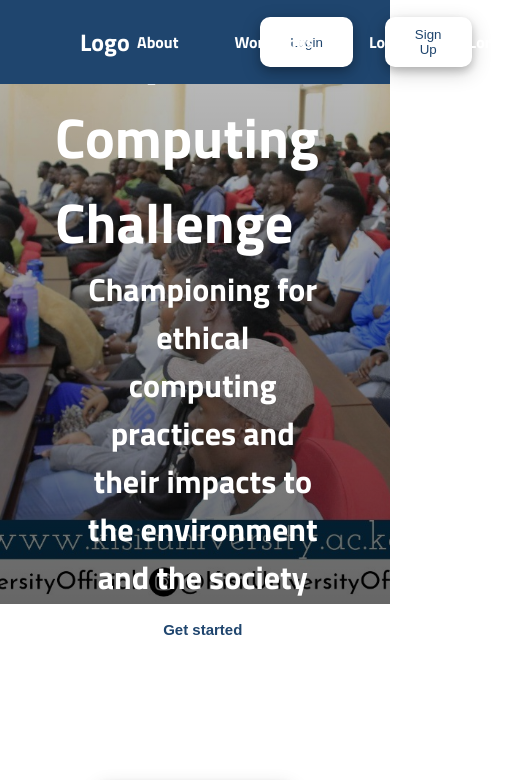
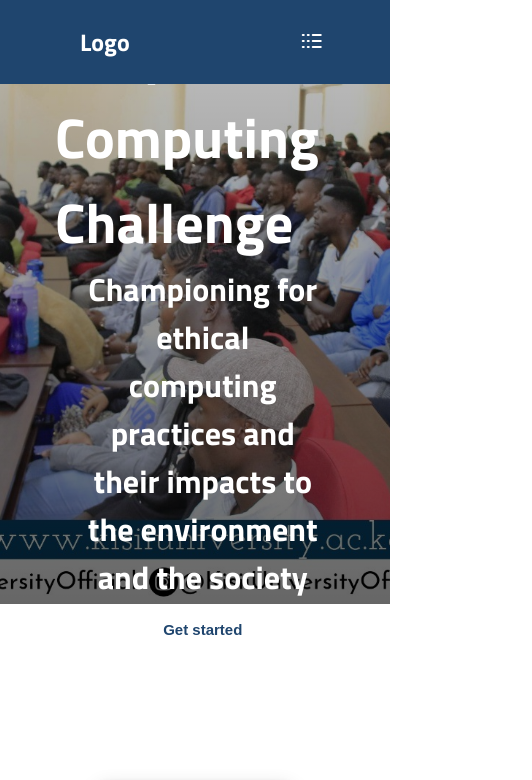
Before and after one commit to efpha/rc_web-app, a Next.js app: page / in a window 390 px wide. Shown: the top 780 px of the page, 532 px wide, since content can reach past the window. Built offline with nearby package versions, Linux system fonts and the light colour scheme.

Commit message:
Navbar fixing for mobile

```diff
--- a/src/components/header.css
+++ b/src/components/header.css
@@ -1,5 +1,5 @@
 /* Color Cluster */
-:root {
+ :root {
   --background-color: var(--primary-color);
   --primary-text: #fff;
   --link-color: #e780e7;
@@ -92,3 +92,109 @@
   background-color: var(--primary-color);
   color: var(--primary-text);
 }
+
+@media (max-width: 576px) {
+
+.nav-bar {
+  width: 100%;
+  height: 10vh;
+  display: flex;
+  align-items: center;
+  justify-content: space-between;
+  padding: 1rem 2rem;
+  position: sticky;
+  top: 0;
+  z-index: 100;
+  background-color: var(--background-color);
+}
+
+}
+
+.menu-icon {
+  width: 15%;
+  padding: 1em;
+  font-weight: bold;
+  display: none;
+  background: none;
+  border: none;
+  color: var(--primary-text);
+  cursor: pointer;
+  z-index: 101;
+  margin-left: 30%;
+  outline: none;
+  -webkit-tap-highlight-color: transparent;
+}
+
+/* Sidebar overlay */
+.sidebar-overlay {
+  position: fixed;
+  top: 0; left: 0; right: 0; bottom: 0;
+  background: rgba(0,0,0,0.5);
+  z-index: 200;
+  display: flex;
+  justify-content: flex-END;
+}
+
+/* Sidebar drawer */
+.sidebar {
+  background: var(--background-color);
+  width: 70vw;
+  max-width: 50%;
+  height: 100%;
+  padding: 2rem 1.5rem 1.5rem 1.5rem;
+  box-shadow: 2px 0 8px rgba(0,0,0,0.15);
+  display: flex;
+  flex-direction: column;
+  position: relative;
+}
+
+.close-btn {
+  background: none;
+  border: none;
+  color: var(--primary-text);
+  font-size: 2rem;
+  align-self: flex-start;
+  margin-bottom: 2rem;
+  cursor: pointer;
+  outline: none;
+}
+
+.sidebar nav {
+  display: flex;
+  flex-direction: column;
+  gap: 1.5rem;
+}
+.link{
+  text-decoration: none;
+  color: var(--primary-text);
+  font-weight: 500;
+}
+
+.sidebar-btns {
+  display: flex;
+  flex-direction: column;
+  gap: 1rem;
+  margin-top: 2rem;
+}
+
+/* Responsive rules */
+@media (max-width: 900px) {
+  .links, .btn-cont {
+    display: none;
+  }
+  .menu-icon {
+    display: block;
+    position: absolute;
+    left: 50%;
+    transform: translateX(-50%);
+  }
+}
+
+@media (min-width: 901px) {
+  .sidebar-overlay {
+    display: none;
+  }
+  .menu-icon {
+    display: none;
+  }
+}
--- a/src/components/header.tsx
+++ b/src/components/header.tsx
@@ -1,16 +1,28 @@
 'use client';
-
+import { useState } from 'react';
+import { Logs, X, MoveUpRight} from 'lucide-react';
 import Link from 'next/link';
-import '@/components/header.css'
+import '@/components/header.css';
 
 export default function Header() {
+  const [sidebarOpen, setSidebarOpen] = useState(false);
+
   return (
     <header className="nav-bar">
-
       <div className="lgo-txt">
         <Link href="/">Logo</Link>
       </div>
 
+      {/* Hamburger icon for mobile */}
+      <button
+        className="menu-icon"
+        onClick={() => setSidebarOpen(true)}
+        aria-label="Open menu"
+      >
+        <Logs />
+      </button>
+
+      {/* Desktop links */}
       <nav className="links">
         <Link href="/about">About</Link>
         <Link href="/workshops">Workshops</Link>
@@ -22,6 +34,31 @@ export default function Header() {
         <button type="submit">Login</button>
         <button type="submit">Sign Up</button>
       </div>
+
+      {/* Sidebar overlay for mobile */}
+      {sidebarOpen && (
+        <div className="sidebar-overlay" onClick={() => setSidebarOpen(false)}>
+          <aside className="sidebar" onClick={e => e.stopPropagation()}>
+            <button
+              className="close-btn"
+              onClick={() => setSidebarOpen(false)}
+              aria-label="Close menu"
+            >
+              <X />
+            </button>
+            <nav>
+              <Link href="/about" className='link' onClick={() => setSidebarOpen(false)}>About <MoveUpRight size={16}/></Link>
+              <Link href="/workshops" className='link' onClick={() => setSidebarOpen(false)}>Workshops <MoveUpRight size={16}/></Link>
+              <Link href="/lorem" className='link' onClick={() => setSidebarOpen(false)}>Lorem <MoveUpRight size={16}/></Link>
+              <Link href="/lorem" className='link' onClick={() => setSidebarOpen(false)}>Lorem <MoveUpRight size={16}/></Link>
+              <div className="sidebar-btns">
+                <button type="submit">Login</button>
+                <button type="submit">Sign Up</button>
+              </div>
+            </nav>
+          </aside>
+        </div>
+      )}
     </header>
   );
 }
```
Also changed, not shown: src/app/tkn.txt (deleted).
